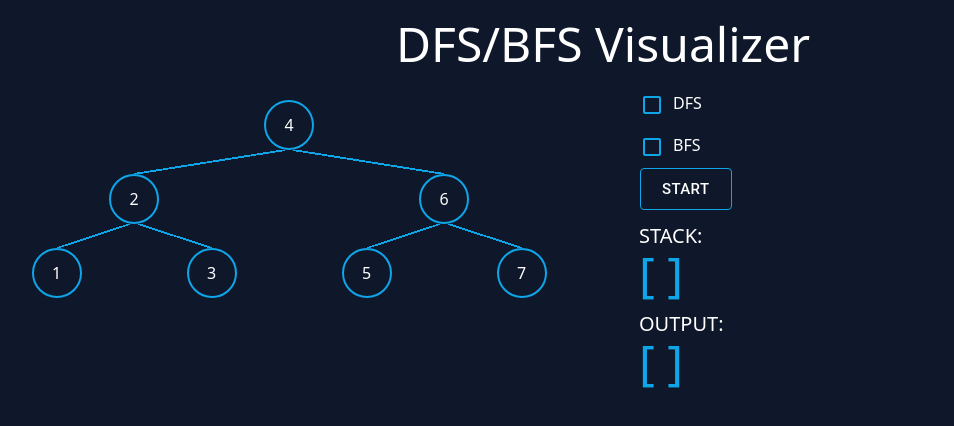
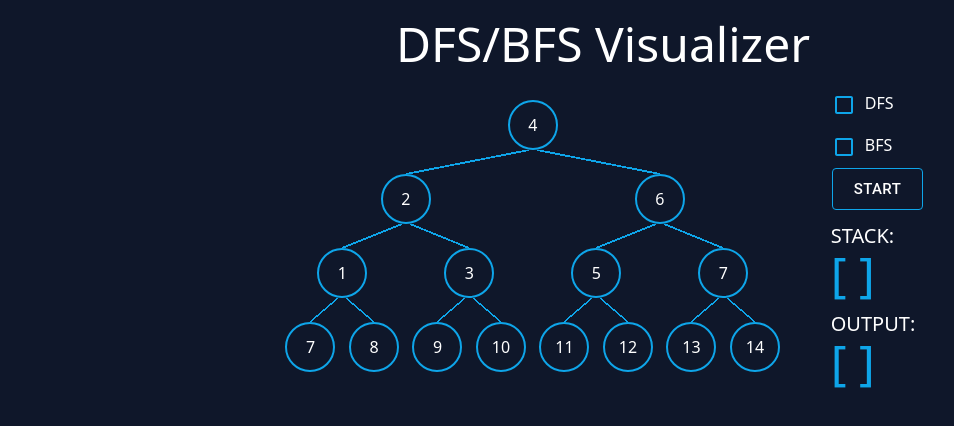
Before and after one commit to Ernestas-wq/dfs-bfs-visualizer, a React (Vite) app: page / in a window 1280 px wide. Shown: the top 426 px of the page, without its empty margins (37-991 px from the left). Built offline with nearby package versions, Linux system fonts and the light colour scheme.

Commit message:
Added some basic types, made tree dynamic

```diff
--- a/src/App.tsx
+++ b/src/App.tsx
@@ -1,51 +1,26 @@
 import Checkbox from '@mui/material/Checkbox';
 import Button from '@mui/material/Button';
-
+import { dfs } from './helpers/helpers';
+import { tree } from './tree';
+import { SingleTreeNode } from './SingleTreeNode';
 function App() {
+  dfs(tree);
   return (
     <div className='bg-slate-900 p-5 min-h-screen'>
       <h1 className='text-center text-white text-5xl'>DFS/BFS Visualizer</h1>
-      <article className='grid grid-cols-2 gap-x-4 mt-4'>
+      <article className='flex flex-col justify-center md:flex-row gap-5 mt-4'>
         <div className='binary-tree col-span-2 md:col-span-1'>
-          <div>
-            <span className='border-2 border-sky-500 text-white'>4</span>
-            <div>
-              <span className='border-2 border-sky-500 text-white'>2</span>
-              <div>
-                <span className='border-2 border-sky-500 text-white'>1</span>
-                <div></div>
-                <div></div>
-              </div>
-              <div>
-                <span className='border-2 border-sky-500 text-white'>3</span>
-                <div></div>
-                <div></div>
-              </div>
-            </div>
-            <div>
-              <span className='border-2 border-sky-500 text-white'>6</span>
-              <div>
-                <span className='border-2 border-sky-500 text-white'>5</span>
-                <div></div>
-                <div></div>
-              </div>
-              <div>
-                <span className='border-2 border-sky-500 text-white'>7</span>
-                <div></div>
-                <div></div>
-              </div>
-            </div>
-          </div>
+          <SingleTreeNode node={tree} />
         </div>
-        <div className='ml-5'>
+        <div className='ml-5 '>
           <div className='text-white'>
             <div>
               <Checkbox
                 inputProps={{ 'aria-label': 'DFS' }}
                 sx={{
-                  color: 'rgb(14 165 233)',
+                  color: '#0EA5E9',
                   '&.Mui-checked': {
-                    color: 'rgb(14 165 233)',
+                    color: '#0EA5E9',
                   },
                 }}
               />
@@ -55,9 +30,9 @@ function App() {
               <Checkbox
                 inputProps={{ 'aria-label': 'DFS' }}
                 sx={{
-                  color: 'rgb(14 165 233)',
+                  color: '#0EA5E9',
                   '&.Mui-checked': {
-                    color: 'rgb(14 165 233)',
+                    color: '#0EA5E9',
                   },
                 }}
               />
@@ -68,11 +43,10 @@ function App() {
               size='large'
               sx={{
                 marginLeft: '9px',
-                border: '1px solid rgb(14 165 233)',
+                border: '1px solid #0EA5E9',
                 color: '#fff',
-                // backgroundColor: 'rgb(14 165 233)',
                 '&:hover': {
-                  backgroundColor: 'rgb(14 165 233)',
+                  backgroundColor: '#0EA5E9',
                 },
               }}
             >
--- /dev/null
+++ b/src/SingleTreeNode.tsx
@@ -0,0 +1,11 @@
+import { TreeNode } from './types/TreeNode';
+
+export function SingleTreeNode({ node }: { node: TreeNode }) {
+  return (
+    <div>
+      <span className='border-2 border-sky-500 text-white'>{node.val}</span>
+      {node.left && <SingleTreeNode node={node.left} />}
+      {node.right && <SingleTreeNode node={node.right} />}
+    </div>
+  );
+}
--- /dev/null
+++ b/src/helpers/helpers.tsx
@@ -0,0 +1,18 @@
+import { TreeNode } from '../types/TreeNode';
+
+export const dfs = (root: TreeNode | null): void => {
+  const stack = [];
+  const output: number[] = [];
+
+  while (stack.length || root) {
+    while (root) {
+      stack.push(root);
+      root = root.left;
+    }
+
+    root = stack.pop()!;
+    output.push(root.val);
+    root = root.right;
+  }
+  console.log(output);
+};
--- a/src/index.css
+++ b/src/index.css
@@ -3,7 +3,7 @@
 @tailwind utilities;
 
 .binary-tree {
-  width: 100%;
+  /* width: 100%; */
 }
 
 .binary-tree div {
@@ -17,8 +17,8 @@
 
 .binary-tree span {
   grid-column: 1 / 3;
-  width: 50px;
-  height: 50px;
+  width: 30px;
+  height: 30px;
   border-radius: 50%;
   display: grid;
   place-items: center;
@@ -36,7 +36,7 @@
   background: linear-gradient(
     to bottom right,
     #0000 48%,
-    rgb(14 165 233) 0 52%,
+    #0ea5e9 0 52%,
     #0000 0
   );
 }
@@ -47,7 +47,7 @@
   background: linear-gradient(
     to bottom left,
     #0000 48%,
-    rgb(14 165 233) 0 52%,
+    #0ea5e9 0 52%,
     #0000 0
   );
 }
@@ -55,3 +55,14 @@
 .binary-tree > div > span::before {
   content: none;
 }
+
+@media (min-width: 768px) {
+  .binary-tree {
+    min-width: 500px;
+  }
+
+  .binary-tree span {
+    width: 50px;
+    height: 50px;
+  }
+}
--- /dev/null
+++ b/src/tree.tsx
@@ -0,0 +1,63 @@
+import { TreeNode } from './types/TreeNode';
+
+export const tree: TreeNode = {
+  val: 4,
+  left: {
+    val: 2,
+    left: {
+      val: 1,
+      left: {
+        val: 7,
+        left: null,
+        right: null,
+      },
+      right: {
+        val: 8,
+        left: null,
+        right: null,
+      },
+    },
+    right: {
+      val: 3,
+      left: {
+        val: 9,
+        left: null,
+        right: null,
+      },
+      right: {
+        val: 10,
+        left: null,
+        right: null,
+      },
+    },
+  } as TreeNode,
+  right: {
+    val: 6,
+    left: {
+      val: 5,
+      left: {
+        val: 11,
+        left: null,
+        right: null,
+      },
+      right: {
+        val: 12,
+        left: null,
+        right: null,
+      },
+    },
+    right: {
+      val: 7,
+      left: {
+        val: 13,
+        left: null,
+        right: null,
+      },
+      right: {
+        val: 14,
+        left: null,
+        right: null,
+      },
+    },
+  } as TreeNode,
+};
--- /dev/null
+++ b/src/types/TreeNode.tsx
@@ -0,0 +1,5 @@
+export type TreeNode = {
+  val: number;
+  left: TreeNode | null;
+  right: TreeNode | null;
+};
```
